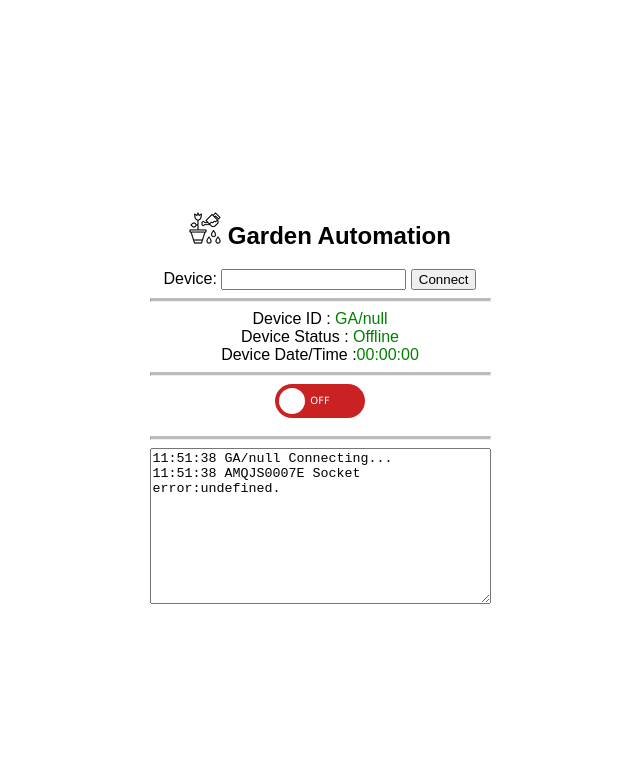
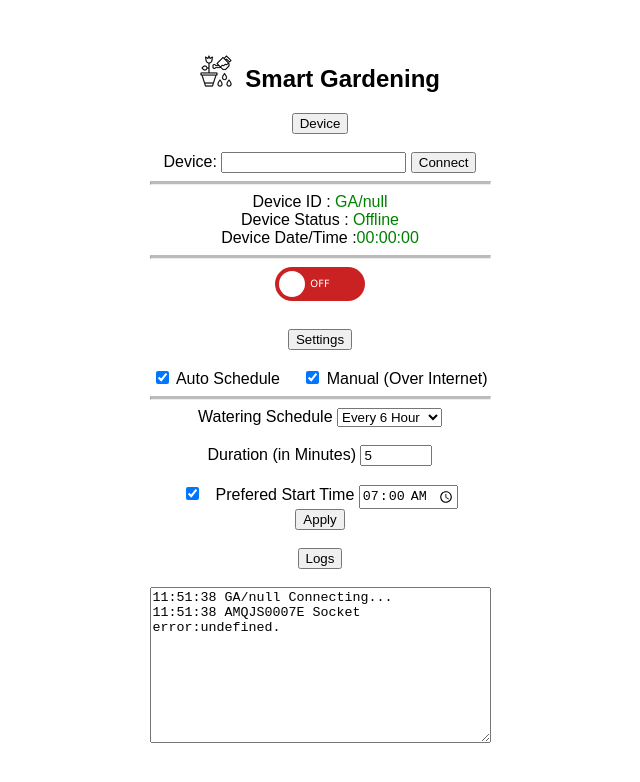
Before and after one commit to anantwakode/ga, a plain HTML site: page index.html in a window 1280 px wide. Shown: the whole page, without its empty margins (320-960 px from the left). Drawn offline with Linux system fonts and the light colour scheme.

Commit message:
Add files via upload

```diff
--- a/index.html
+++ b/index.html
@@ -22,20 +22,19 @@
     <script src='./js/mqttws31.js' type="text/javascript"></script>
     <script src='./js/mymqtt.js' type="text/javascript"></script>
 	<script src='./js/main.js' type="text/javascript"></script>
+
 </head>
 
 <body class="fullscreen">
     <div class="container">
+        <h2><img src="./favicon.ico" class="w3-round" alt="Norway">&nbsp Smart Gardening</h2>
+        <button class="collapsiblefix" type="checkbox" checked >Device </button>
+		<div class="content1">
+		<br/>
+        <label for="dname">Device:</label>
+        <input type="text" id="dname" name="dname"/>
+        <input type="button" id="conbtn" value="Connect" onclick='OnConnectClick()'>
 
-        <h2>
-		<img src="./favicon.ico" class="w3-round" alt="Norway">
-		Garden Automation
-		</h2>
-        <div id="device">
-            <label for="dname">Device:</label>
-            <input type="text" id="dname" name="dname"/>
-            <input type="button" id="conbtn" value="Connect" onclick='OnConnectClick()'>
-        </div>
         <hr class="solid">
         <div id="did"> <span>Device ID : </span> <span id="devid" style="color:green"></span> </div>
         <div id="status"> <span>Device Status : </span> <span id="devicestatus" style="color:green">Offline</span> </div>
@@ -45,11 +44,56 @@
             <label class="switch" />
             <input type="checkbox" id="pumpswitch" onclick="PumpSwitchOnClick()"/> <span class="slider round" /> </span>
         </div>
-        <hr class="solid">
-        <span>
+		</div>
+        <br/>
+		<button class="collapsible"> Settings </button>
+		<div class="content">
+			<br/>
+			<input id='auto' type='checkbox' name='auto' checked>
+			<label for='st'>Auto Schedule </label>&nbsp &nbsp
+			<input id='manual' type='checkbox' name='manual' checked>
+			<label for='st'> Manual (Over Internet) </label>
+			<hr class="solid">
+			<label for='ds'>Watering Schedule</label>
+			<select id='dsch' name='dsch'><option value=6>Every 6 Hour</option><option value=8>Every 8 Hour</option><option value=12>Every 12 hour</option> <option value=24>Every 24 hour</option></select>
+			<br/><br/>
+			<label for='ds'>Duration (in Minutes)</label>
+			<input id='dur' type='number' size='8' min="0" max="1000" name='time' value='5'>
+			<br/><br/>
+			<input id='upst' type='checkbox' name='upst' checked>
+			<label for='pst'>&nbsp Prefered Start Time</label>
+			<input id='pst' type='time' name='pst' value='07:00'>
+			<br/>
+			<input type="button" id="conbtn" size="10" value="Apply" onclick='OnApplyClick()'>
+			<br/>
+		</div>
+
+		<br/>
+		<button class="collapsible">Logs</button>
+		<div class="content">
+		<br/>
 		<textarea id="log" name="log" rows="10" cols="40"></textarea>
-		</span>
+		<br/>
+		</div>
+		<br/>
     </div>
 </body>
 
+<script>
+var coll = document.getElementsByClassName("collapsible");
+var i;
+
+for (i = 0; i < coll.length; i++) {
+  coll[i].addEventListener("click", function() {
+    this.classList.toggle("active");
+    var content = this.nextElementSibling;
+    if (content.style.maxHeight){
+      content.style.maxHeight = null;
+    } else {
+      content.style.maxHeight = content.scrollHeight + "px";
+    }
+  });
+}
+</script>
+
 </html>
```
